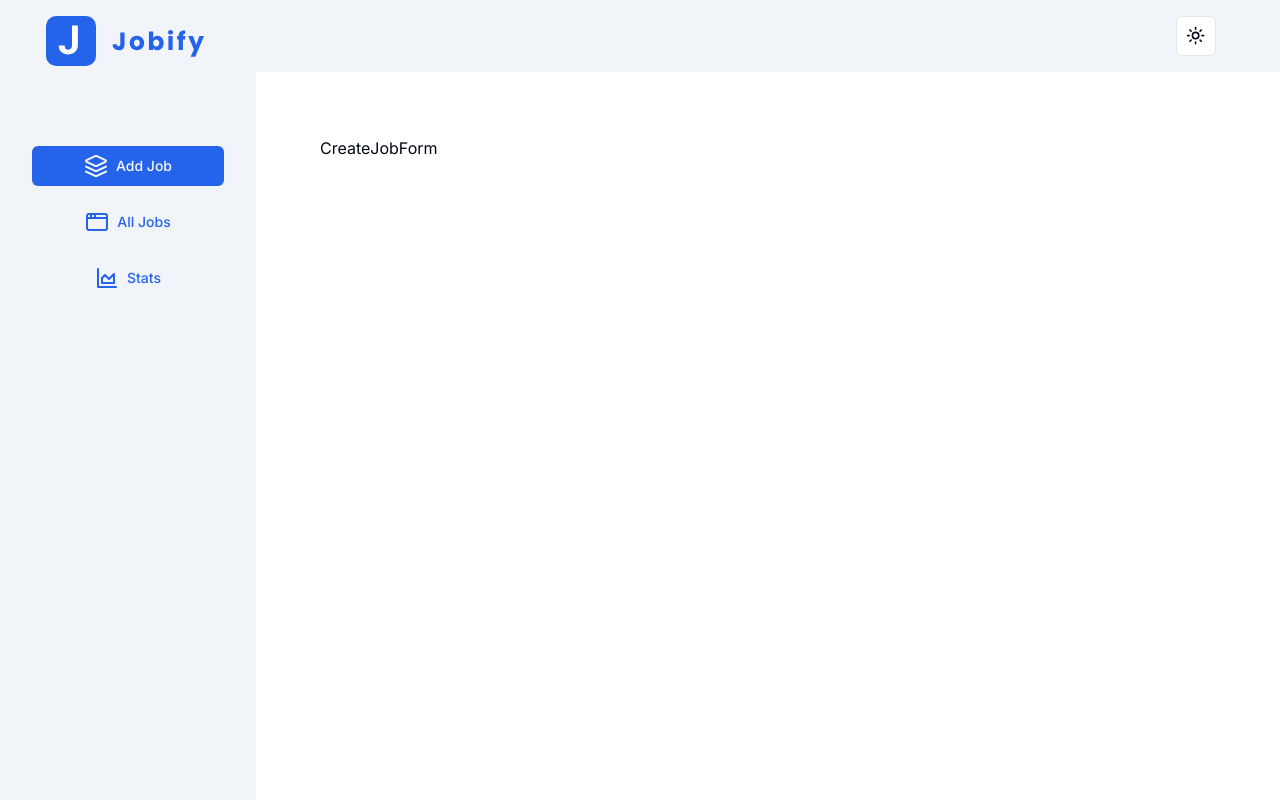
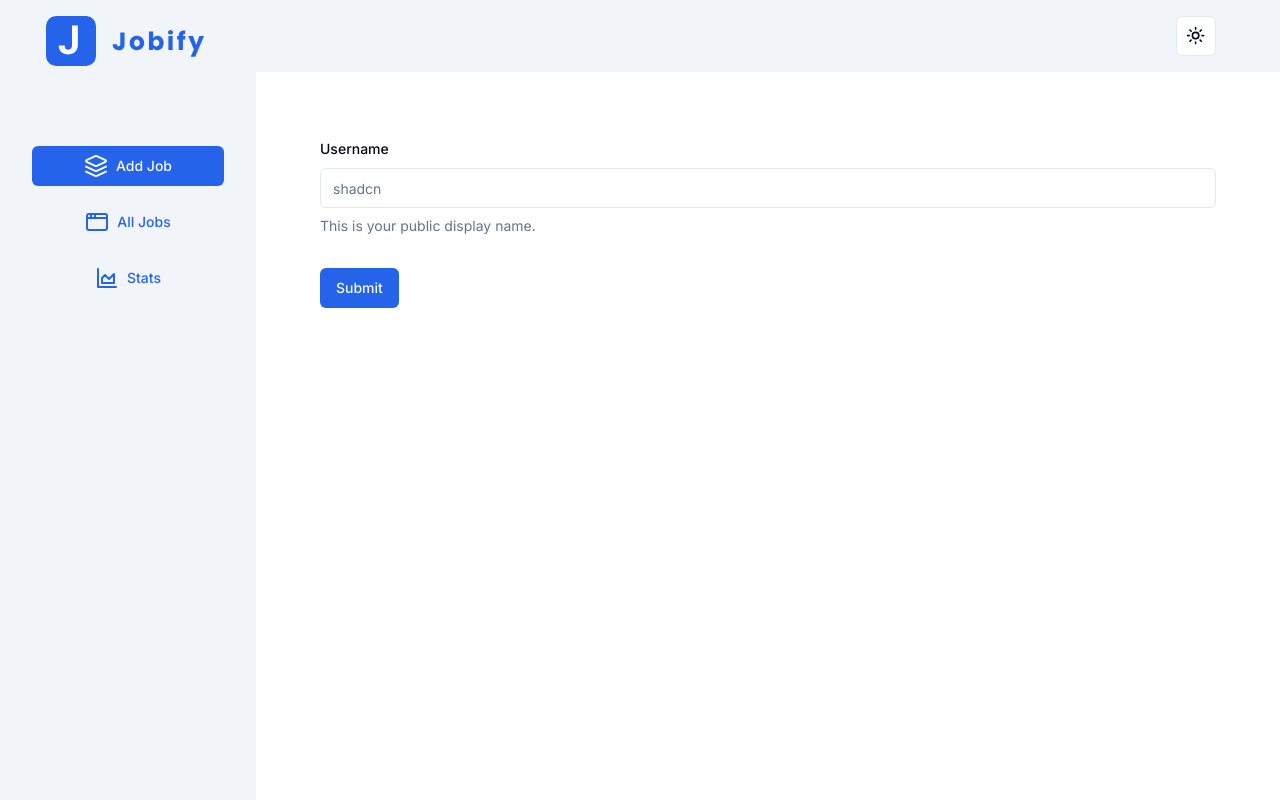
Before and after one commit to ImpulseImp/fullstack-jobify, a Next.js app: page /add-job in a window 1280 px wide. Built offline with nearby package versions, Linux system fonts and the light colour scheme.

Commit message:
add Form

```diff
--- a/app/(dashboard)/add-job/page.tsx
+++ b/app/(dashboard)/add-job/page.tsx
@@ -1,10 +1,10 @@
 import CreateJobForm from "@/components/CreateJobForm";
 
-const page = () => {
+const AddJobPage = () => {
   return (
     <div>
       <CreateJobForm />
     </div>
   );
 };
-export default page;
+export default AddJobPage;
--- a/components/CreateJobForm.tsx
+++ b/components/CreateJobForm.tsx
@@ -1,4 +1,56 @@
+"use client";
+import { z } from "zod";
+import { zodResolver } from "@hookform/resolvers/zod";
+import { useForm } from "react-hook-form";
+
+import { Button } from "@/components/ui/button";
+import {
+  Form,
+  FormControl,
+  FormDescription,
+  FormField,
+  FormItem,
+  FormLabel,
+  FormMessage,
+} from "@/components/ui/form";
+import { Input } from "@/components/ui/input";
+
+const formSchema = z.object({
+  username: z.string().min(2, {
+    message: "Username must be at least 2 characters.",
+  }),
+});
+
+const onSubmit = () => {};
+
 const CreateJobForm = () => {
-  return <div>CreateJobForm</div>;
+  const form = useForm();
+  return (
+    <div>
+      <Form {...form}>
+        <form onSubmit={form.handleSubmit(onSubmit)} className="space-y-8">
+          <FormField
+            control={form.control}
+            name="username"
+            render={({ field }) => (
+              <FormItem>
+                <FormLabel>Username</FormLabel>
+                <FormControl>
+                  <Input placeholder="shadcn" {...field} />
+                </FormControl>
+                <FormDescription>
+                  This is your public display name.
+                </FormDescription>
+                <FormMessage />
+              </FormItem>
+            )}
+          />
+          <Button type="submit">
+            {form.formState.isSubmitting ? "Loading..." : "Submit"}
+          </Button>
+        </form>
+      </Form>
+    </div>
+  );
 };
 export default CreateJobForm;
```
